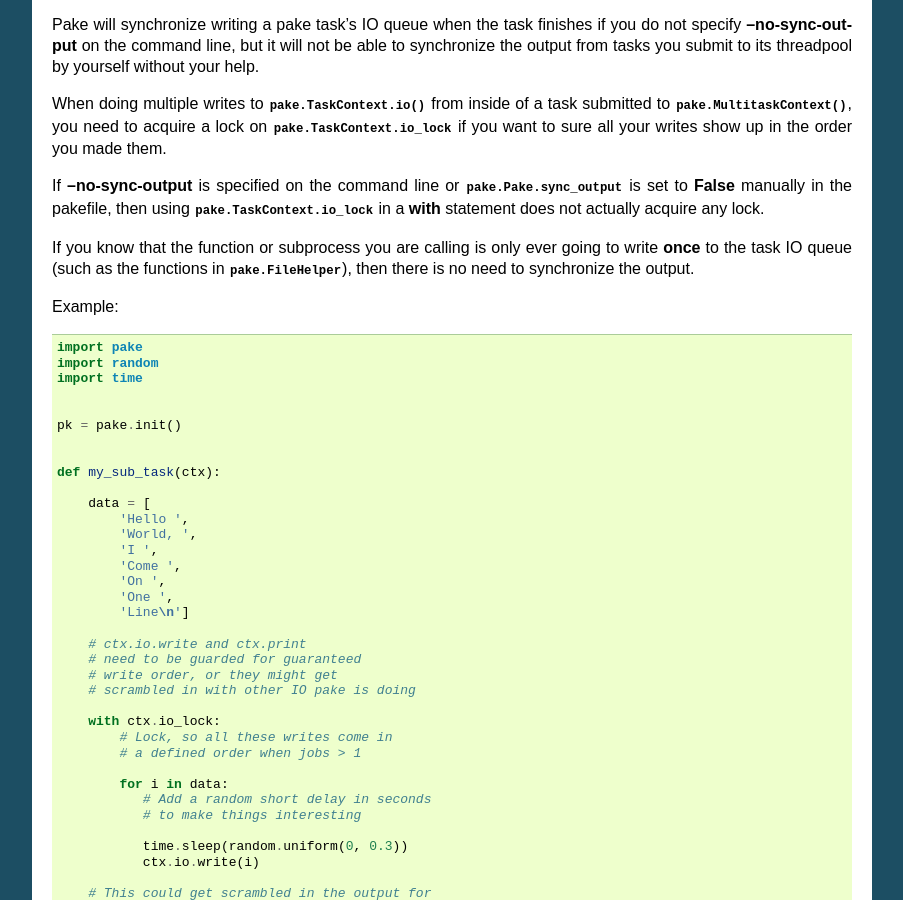
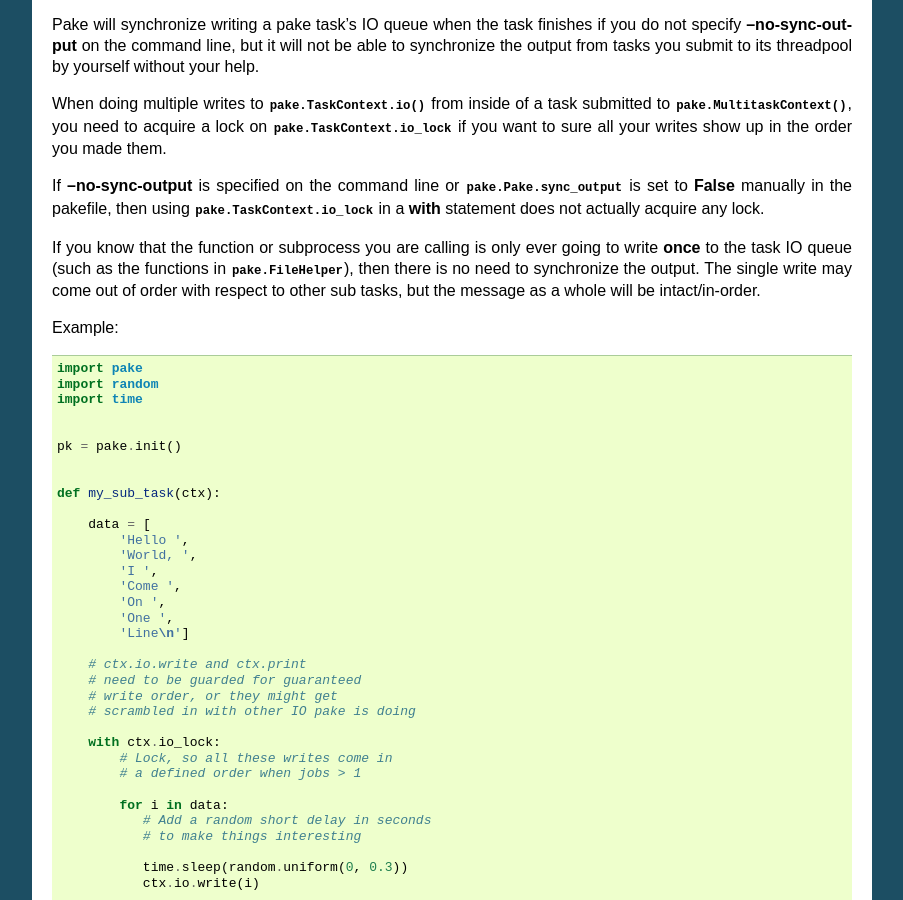
Before and after one commit to Teriks/pake, a Sphinx documentation site: the page built from docs/source/multitasking.rst, in a window 1280 px wide and 900 px high, scrolled down 1272 px. Shown: the whole window, without its empty margins (198-1101 px from the left). Built offline with Sphinx 7.4.7, drawn with Linux system fonts in a browser that asks for light colours.

Commit message:
Note single writes in multitasking synchronization doc

```diff
--- a/docs/source/multitasking.rst
+++ b/docs/source/multitasking.rst
@@ -93,7 +93,9 @@ in a **with** statement does not actually acquire any lock.
 
 If you know that the function or subprocess you are calling is only ever going to write
 **once** to the task IO queue (such as the functions in :py:class:`pake.FileHelper`),
-then there is no need to synchronize the output.
+then there is no need to synchronize the output.  The single write may come out
+of order with respect to other sub tasks, but the message as a whole will be
+intact/in-order.
 
 Example:
 
```
